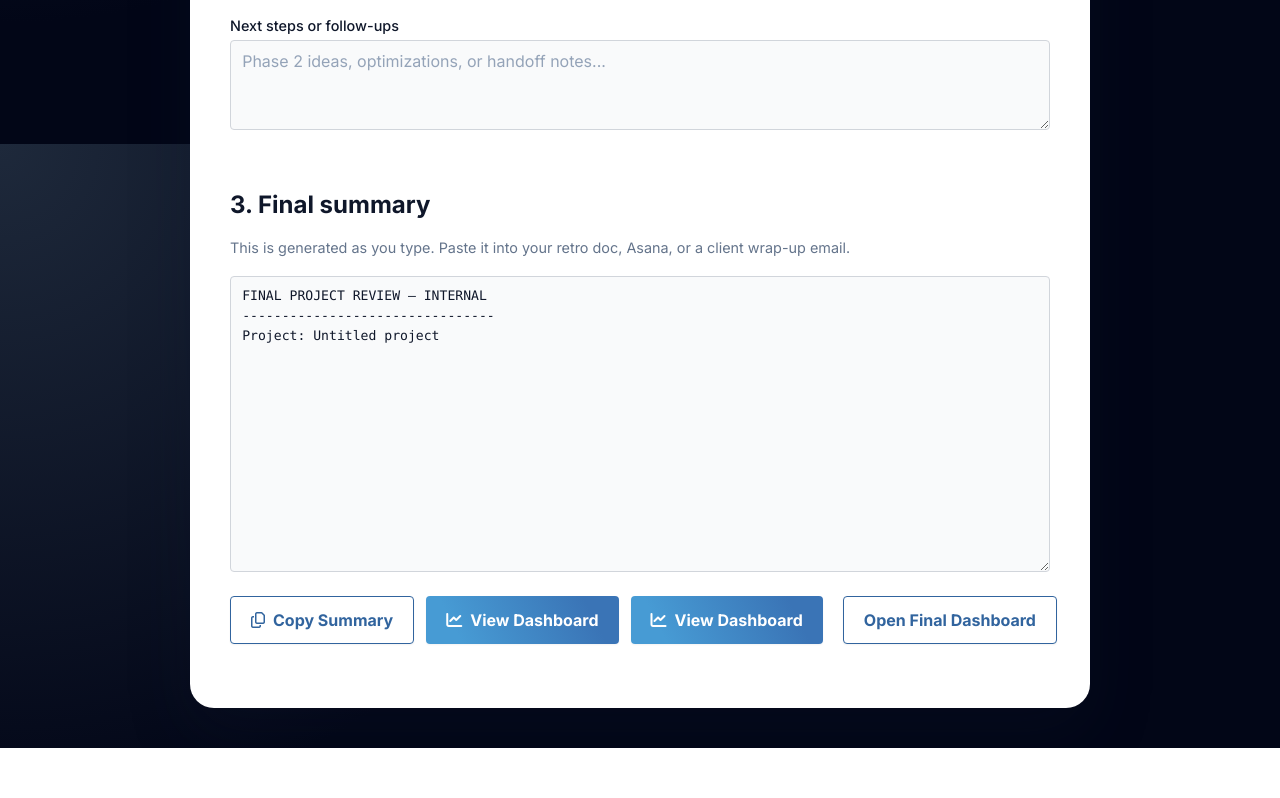
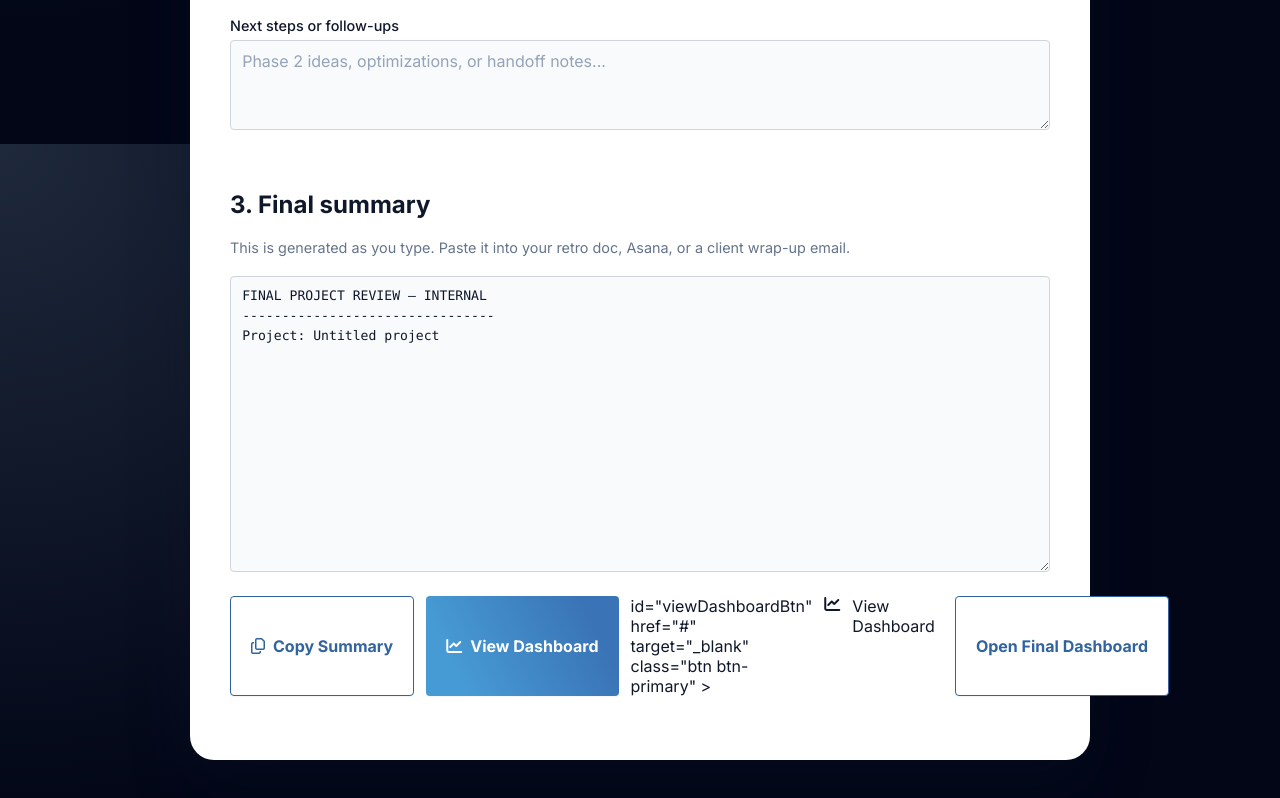
Before and after one commit to lisapancakes/metric-mate, a plain HTML site: page final.html in a window 1280 px wide. Shown: the part 1456-2254 px from the top of the page. Before the commit the page ends 2204 px from the top, so only its background shows below. Drawn offline with Linux system fonts and the light colour scheme.

Commit message:
restore final.html

```diff
--- a/final.html
+++ b/final.html
@@ -154,7 +154,16 @@ class="btn btn-secondary"
 Copy Summary
 </button>
 
-    <a
+<a
+      id="dashboardLink"
+      href="dashboard.html"
+      target="_blank"
+      class="btn btn-primary"
+      style="text-decoration: none;"
+    >
+      <i class="fa-solid fa-chart-line"></i>
+      View Dashboard
+    </a>
   id="viewDashboardBtn"
   href="#"
   target="_blank"
@@ -162,9 +171,6 @@ Copy Summary
 >
     <i class="fa-solid fa-chart-line"></i>
     View Dashboard
-    <a id="viewDashboardBtn" class="btn btn-primary" target="_blank">
-  <i class="fa-solid fa-chart-line"></i>
-  View Dashboard
 </a>
 </div>
 </section>
```
